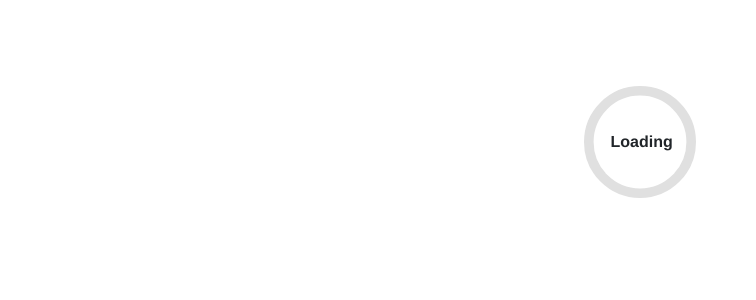
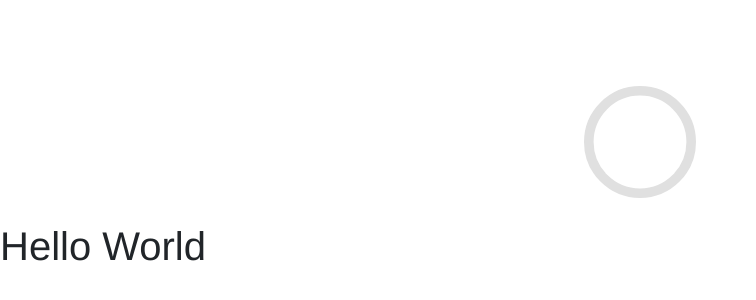
Before and after one commit to osaaso3/osaaso.github.io, a plain HTML site: page index.html in a window 1280 px wide. Shown: the part 82-382 px from the top of the page, without its empty margins (0-756 px from the left). Drawn offline with Linux system fonts and the light colour scheme.

Commit message:
Update index.html

```diff
--- a/index.html
+++ b/index.html
@@ -21,7 +21,7 @@
             <circle r="40%" cx="50%" cy="50%" />
             <circle r="40%" cx="50%" cy="50%" />
         </svg>
-        <div class="loading-progress-text"></div>
+        <div><h1>Hello World</h1></div>
     </div>
 
     <div id="blazor-error-ui">
```
